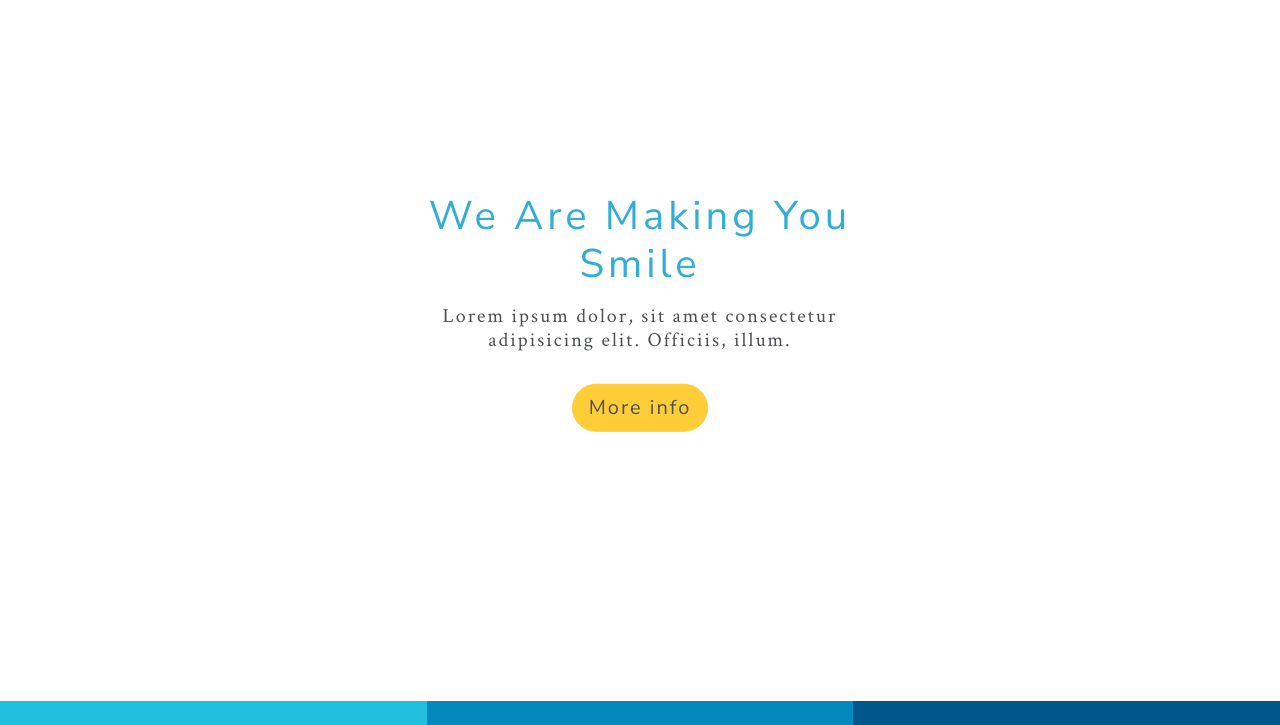
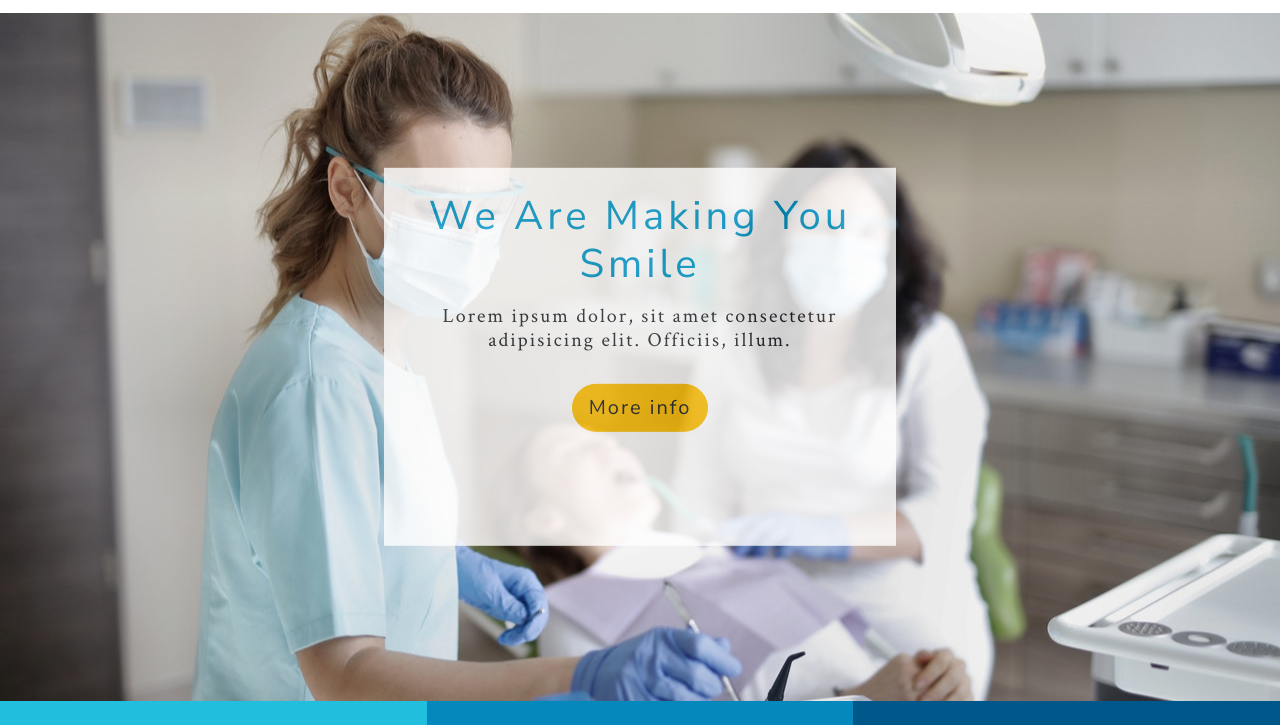
Before and after one commit to MorutAndreiDaniel/Dental-Template, a website: page index.html in a window 1280 px wide. Shown: the part 75-800 px from the top of the page. Drawn offline with nearby package versions, Linux system fonts and the light colour scheme; the site is published under a folder, as on GitHub Pages, so addresses that start at the root find nothing.

Commit message:
Header Background Image commit

```diff
--- a/main.css
+++ b/main.css
@@ -23,7 +23,7 @@ p, h1, h2, h3, h4, h5, li a, button {
 
 /*Hero Section*/
 .hero-image {
-  background-image: url("/Images/dentist-header-image.jpg");
+  background-image: url("./Images/dentist-header-image.jpg");
   height: 86%;
   background-position: center;
   background-repeat: no-repeat;
```
